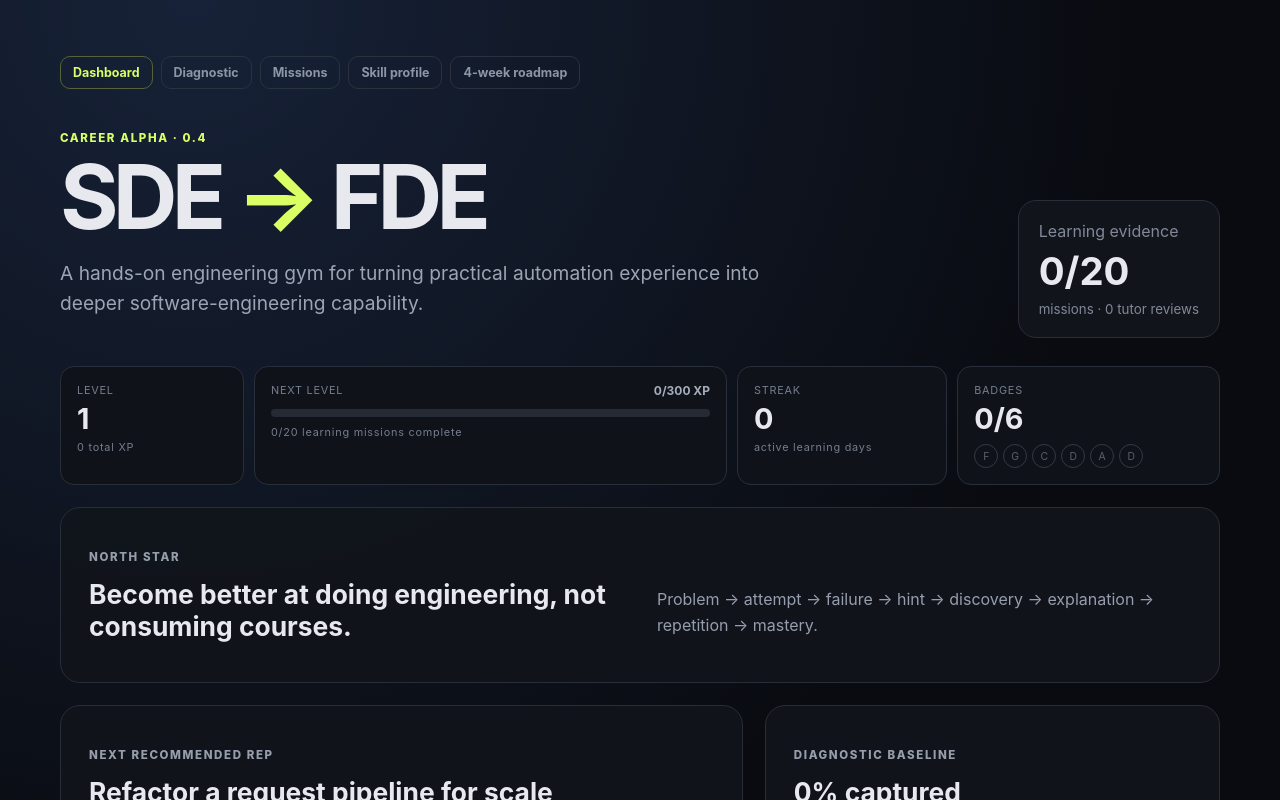
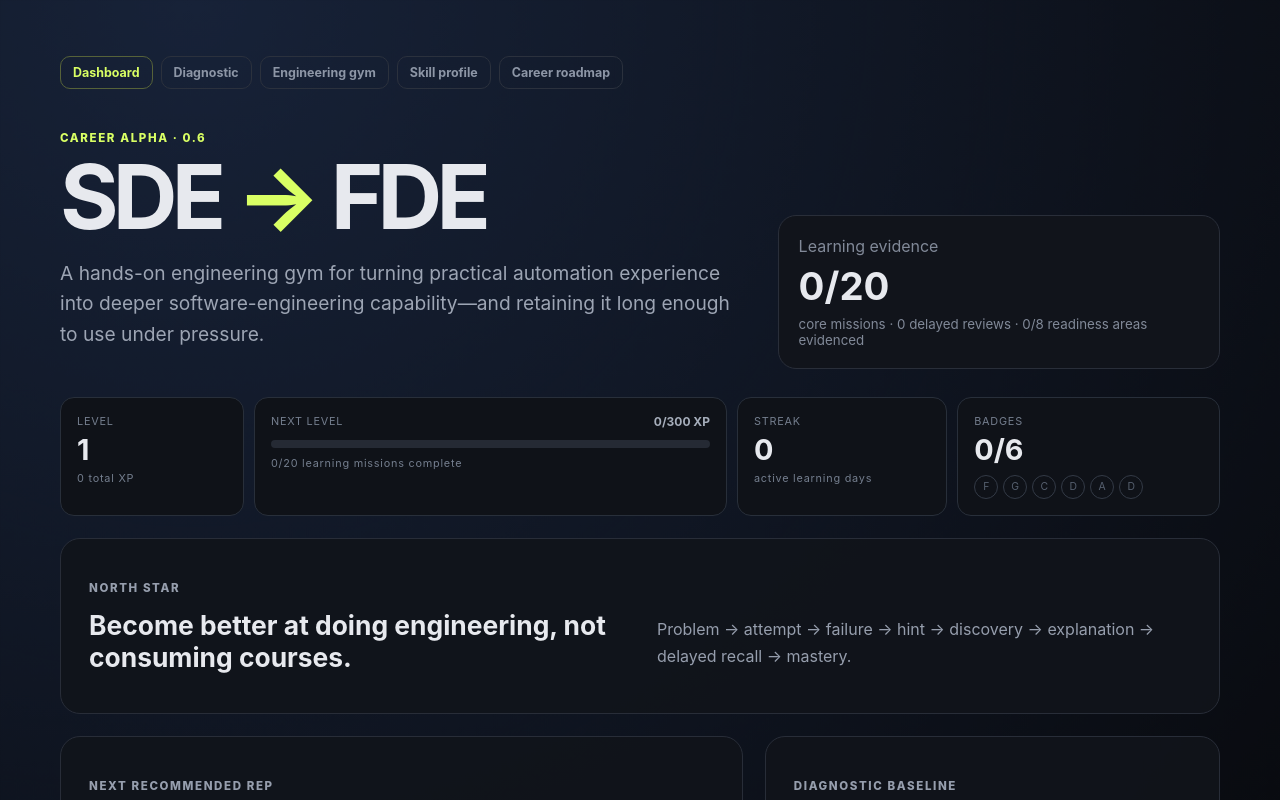
Before and after one commit to anurag216/sde-to-fde, a React (Vite) app: page / in a window 1280 px wide. Shown: the top 800 px of the page. Built offline with nearby package versions, Linux system fonts and the light colour scheme.

Commit message:
Wire boss missions retention and readiness into app

```diff
--- a/src/App.tsx
+++ b/src/App.tsx
@@ -1,4 +1,5 @@
 import { FormEvent, useMemo, useState } from 'react'
+import { CareerReadinessPanel } from './components/CareerReadinessPanel'
 import { MissionLibrary } from './components/MissionLibrary'
 import { MissionPlayer } from './components/MissionPlayer'
 import { ProgressPanel } from './components/ProgressPanel'
@@ -6,14 +7,17 @@ import { RoadmapView } from './components/RoadmapView'
 import { SkillProfileView } from './components/SkillProfileView'
 import { TrackCompass } from './components/TrackCompass'
 import { TutorPanel } from './components/TutorPanel'
+import { getAnyLearningChallenge } from './data/challengeCatalog'
 import { diagnosticChallenges } from './data/diagnostic'
-import { getLearningChallenge, learningChallenges } from './data/learningChallenges'
+import { learningChallenges } from './data/learningChallenges'
 import { skills } from './data/skills'
 import type { Challenge, CodeLanguage, CodeRunResult, LearnerState, TrackId } from './domain'
+import { runCode } from './lib/codeRunner'
 import { progressSummary } from './lib/gamification'
-import { runCode } from './lib/codeRunner'
 import { buildSkillProfile, recommendTracks } from './lib/profile'
 import { emptyState, loadState, resetState, saveState } from './lib/progress'
+import { buildCareerReadiness } from './lib/readiness'
+import { getReviewQueue } from './lib/retention'
 import { generateRoadmap } from './lib/roadmap'
 
 type View='dashboard'|'diagnostic'|'profile'|'roadmap'|'missions'|'mission'
@@ -21,33 +25,35 @@ const diagnosticIds=new Set(diagnosticChallenges.map((item)=>item.id))
 
 function App(){
   const [view,setView]=useState<View>('dashboard');const [selectedMission,setSelectedMission]=useState<string|null>(null);const [state,setState]=useState<LearnerState>(()=>loadState())
-  const profile=useMemo(()=>buildSkillProfile(state),[state]);const recommendations=useMemo(()=>recommendTracks(profile,state.trackInterest),[profile,state.trackInterest]);const roadmap=useMemo(()=>generateRoadmap(profile,state.trackInterest),[profile,state.trackInterest]);const progress=useMemo(()=>progressSummary(state),[state])
+  const profile=useMemo(()=>buildSkillProfile(state),[state]);const recommendations=useMemo(()=>recommendTracks(profile,state.trackInterest),[profile,state.trackInterest]);const roadmap=useMemo(()=>generateRoadmap(profile,state.trackInterest),[profile,state.trackInterest]);const progress=useMemo(()=>progressSummary(state),[state]);const readiness=useMemo(()=>buildCareerReadiness(state,profile),[state,profile]);const dueReviews=useMemo(()=>getReviewQueue(state),[state])
   function update(next:LearnerState){setState(next);saveState(next)}
   function restart(){resetState();setState(emptyState);setView('dashboard')}
   function updateInterest(track:TrackId,value:number){update({...state,trackInterest:{...state.trackInterest,[track]:value}})}
-  function openMission(id:string){if(!getLearningChallenge(id))return;setSelectedMission(id);setView('mission')}
+  function openMission(id:string){if(!getAnyLearningChallenge(id))return;setSelectedMission(id);setView('mission')}
   if(view==='diagnostic')return <Diagnostic state={state} onUpdate={update} onExit={()=>setView('dashboard')} onComplete={()=>setView('profile')}/>
   if(view==='profile')return <SkillProfileView profile={profile} onBack={()=>setView('dashboard')} onRoadmap={()=>setView('roadmap')}/>
   if(view==='roadmap')return <RoadmapView weeks={roadmap} onBack={()=>setView('dashboard')} onProfile={()=>setView('profile')} onOpenMission={openMission}/>
-  if(view==='missions')return <MissionLibrary state={state} onBack={()=>setView('dashboard')} onOpen={openMission}/>
-  if(view==='mission'&&selectedMission){const challenge=getLearningChallenge(selectedMission);if(challenge)return <MissionPlayer challenge={challenge} state={state} onUpdate={update} onBack={()=>setView('missions')}/>}
+  if(view==='missions')return <MissionLibrary state={state} onUpdate={update} onBack={()=>setView('dashboard')} onOpen={openMission}/>
+  if(view==='mission'&&selectedMission){const challenge=getAnyLearningChallenge(selectedMission);if(challenge)return <MissionPlayer challenge={challenge} state={state} onUpdate={update} onBack={()=>setView('missions')}/>}
 
   const diagnosticAttempts=state.attempts.filter((attempt)=>diagnosticIds.has(attempt.challengeId));const diagnosticCompletion=Math.round((diagnosticAttempts.length/diagnosticChallenges.length)*100);const evaluations=Object.values(state.tutor).reduce((sum,item)=>sum+item.evaluations.length,0)
-  const completedIds=new Set(state.missionCompletions.map((item)=>item.challengeId));const next=roadmap.flatMap((week)=>week.items).find((item)=>item.kind!=='review'&&!completedIds.has(item.id)&&getLearningChallenge(item.id))??learningChallenges.find((item)=>!completedIds.has(item.id))
+  const completedIds=new Set(state.missionCompletions.map((item)=>item.challengeId));const next=roadmap.flatMap((week)=>week.items).find((item)=>item.kind!=='review'&&!completedIds.has(item.id)&&getAnyLearningChallenge(item.id))??learningChallenges.find((item)=>!completedIds.has(item.id));const evidencedAreas=readiness.filter((area)=>area.status==='evidenced').length
   return <main className="shell">
-    <nav className="top-nav"><button className="active">Dashboard</button><button onClick={()=>setView('diagnostic')}>Diagnostic</button><button onClick={()=>setView('missions')}>Missions</button><button onClick={()=>setView('profile')}>Skill profile</button><button onClick={()=>setView('roadmap')}>4-week roadmap</button></nav>
-    <header className="hero"><div><p className="eyebrow">CAREER ALPHA · 0.4</p><h1>SDE <span>→</span> FDE</h1><p className="lede">A hands-on engineering gym for turning practical automation experience into deeper software-engineering capability.</p></div><div className="level-card"><span>Learning evidence</span><strong>{progress.completed}/{progress.total}</strong><small>missions · {evaluations} tutor reviews</small></div></header>
+    <nav className="top-nav"><button className="active">Dashboard</button><button onClick={()=>setView('diagnostic')}>Diagnostic</button><button onClick={()=>setView('missions')}>Engineering gym{dueReviews.length?` · ${dueReviews.length} due`:''}</button><button onClick={()=>setView('profile')}>Skill profile</button><button onClick={()=>setView('roadmap')}>Career roadmap</button></nav>
+    <header className="hero"><div><p className="eyebrow">CAREER ALPHA · 0.6</p><h1>SDE <span>→</span> FDE</h1><p className="lede">A hands-on engineering gym for turning practical automation experience into deeper software-engineering capability—and retaining it long enough to use under pressure.</p></div><div className="level-card"><span>Learning evidence</span><strong>{progress.completed}/{progress.total}</strong><small>core missions · {state.reviewCompletions.length} delayed reviews · {evidencedAreas}/8 readiness areas evidenced</small></div></header>
     <ProgressPanel summary={progress}/>
-    <section className="north-star card"><div><p className="eyebrow">NORTH STAR</p><h2>Become better at doing engineering, not consuming courses.</h2></div><p>Problem → attempt → failure → hint → discovery → explanation → repetition → mastery.</p></section>
+    <section className="north-star card"><div><p className="eyebrow">NORTH STAR</p><h2>Become better at doing engineering, not consuming courses.</h2></div><p>Problem → attempt → failure → hint → discovery → explanation → delayed recall → mastery.</p></section>
+    {dueReviews.length>0&&<section className="card due-review-callout"><div><p className="eyebrow">ACTIVE RECALL DUE</p><h2>{dueReviews.length} mission{dueReviews.length===1?'':'s'} need re-proving.</h2><p>Old completion does not count as retained knowledge. Re-solve with fresh evidence before continuing.</p></div><button onClick={()=>setView('missions')}>Open review queue →</button></section>}
     <section className="grid two"><article className="card mission-card"><p className="eyebrow">NEXT RECOMMENDED REP</p><h2>{next?.title??'First four-week cycle complete'}</h2><p>{next?.outcome??'Revisit your skill profile and generate the next learning cycle from new evidence.'}</p>{next&&<div className="row"><span>{next.kind} · {next.minutes??'hands-on'} min</span><button onClick={()=>openMission(next.id)}>Start mission →</button></div>}</article><article className="card"><p className="eyebrow">DIAGNOSTIC BASELINE</p><h2>{diagnosticCompletion}% captured</h2><p>The diagnostic remains separate from ongoing mission progress, so learning reps cannot accidentally inflate the baseline.</p><div className="progress"><i style={{width:`${diagnosticCompletion}%`}}/></div><div className="row"><strong>{diagnosticAttempts.length}/{diagnosticChallenges.length}</strong><button className="ghost" onClick={()=>setView('diagnostic')}>{diagnosticCompletion===100?'Review diagnostic':'Continue'}</button></div>{(diagnosticAttempts.length>0||state.missionCompletions.length>0)&&<button className="reset-link" onClick={restart}>Reset all local progress</button>}</article></section>
     <TrackCompass interest={state.trackInterest} recommendations={recommendations} onChange={updateInterest}/>
+    <CareerReadinessPanel state={state} profile={profile}/>
     <section><div className="section-heading"><div><p className="eyebrow">SKILL GRAPH</p><h2>Uneven is expected.</h2></div><p>Every number comes from stored challenge evidence. A dash means we genuinely do not know yet.</p></div><div className="skill-grid">{skills.map((skill)=>{const item=profile.find((entry)=>entry.skillId===skill.id)!;return <article className="skill" key={skill.id}><div className="skill-top"><span>{skill.target}</span><b>{item.mastery===null?'UNKNOWN':`${item.mastery}% · ${item.confidence}% conf.`}</b></div><h3>{skill.name}</h3><p>{skill.description}</p></article>})}</div></section>
   </main>
 }
 
 function Diagnostic({state,onUpdate,onExit,onComplete}:{state:LearnerState;onUpdate:(state:LearnerState)=>void;onExit:()=>void;onComplete:()=>void}){
   const index=Math.min(state.currentChallengeIndex,diagnosticChallenges.length-1);const challenge=diagnosticChallenges[index];const previous=state.attempts.find((attempt)=>attempt.challengeId===challenge.id);const language=state.languages[challenge.id]??challenge.coding?.languages[0]??'typescript';const starter=challenge.coding?.starterCode[language]??'';const answer=state.drafts[challenge.id]??previous?.answer??starter;const runs=state.codeRuns[challenge.id]??[];const [running,setRunning]=useState(false);const finished=state.currentChallengeIndex>=diagnosticChallenges.length
-  if(finished){const diagnosticAttempts=state.attempts.filter((attempt)=>diagnosticIds.has(attempt.challengeId));const objective=diagnosticAttempts.filter((attempt)=>typeof attempt.objectiveCorrect==='boolean');const correct=objective.filter((attempt)=>attempt.objectiveCorrect).length;const codeRuns=Object.values(state.codeRuns).flat().filter((run)=>diagnosticIds.has(run.challengeId));const passingRuns=codeRuns.filter((run)=>run.status==='passed').length;const tutorReviews=Object.entries(state.tutor).filter(([id])=>diagnosticIds.has(id)).reduce((sum,[,item])=>sum+item.evaluations.length,0);return <main className="shell diagnostic-shell"><button className="back" onClick={onExit}>← Dashboard</button><section className="card finish"><p className="eyebrow">BASELINE · EVIDENCE CAPTURED</p><h1>Diagnostic attempt complete.</h1><p>You completed all {diagnosticChallenges.length} alpha diagnostic challenges.</p><div className="score-row"><div><strong>{correct}/{objective.length}</strong><span>objective checks</span></div><div><strong>{passingRuns}</strong><span>passing code runs</span></div><div><strong>{tutorReviews}</strong><span>tutor evaluations</span></div></div><p className="note">Your baseline distinguishes mastery from evidence confidence and exposes exactly what evidence each skill value came from.</p><button onClick={onComplete}>Open my baseline →</button></section></main>}
+  if(finished){const diagnosticAttempts=state.attempts.filter((attempt)=>diagnosticIds.has(attempt.challengeId));const objective=diagnosticAttempts.filter((attempt)=>typeof attempt.objectiveCorrect==='boolean');const correct=objective.filter((attempt)=>attempt.objectiveCorrect).length;const codeRuns=Object.values(state.codeRuns).flat().filter((run)=>diagnosticIds.has(run.challengeId));const passingRuns=codeRuns.filter((run)=>run.status==='passed').length;const tutorReviews=Object.entries(state.tutor).filter(([id])=>diagnosticIds.has(id)).reduce((sum,[,item])=>sum+item.evaluations.length,0);return <main className="shell diagnostic-shell"><button className="back" onClick={onExit}>← Dashboard</button><section className="card finish"><p className="eyebrow">BASELINE · EVIDENCE CAPTURED</p><h1>Diagnostic attempt complete.</h1><p>You completed all {diagnosticChallenges.length} diagnostic challenges.</p><div className="score-row"><div><strong>{correct}/{objective.length}</strong><span>objective checks</span></div><div><strong>{passingRuns}</strong><span>passing code runs</span></div><div><strong>{tutorReviews}</strong><span>tutor evaluations</span></div></div><p className="note">Your baseline distinguishes mastery from evidence confidence and exposes exactly what evidence each skill value came from.</p><button onClick={onComplete}>Open my baseline →</button></section></main>}
   function setAnswer(value:string){onUpdate({...state,drafts:{...state.drafts,[challenge.id]:value}})}
   function setLanguage(nextLanguage:CodeLanguage){const currentStarter=challenge.coding?.starterCode[language];const shouldReplace=!state.drafts[challenge.id]||state.drafts[challenge.id]===currentStarter;onUpdate({...state,languages:{...state.languages,[challenge.id]:nextLanguage},drafts:shouldReplace&&challenge.coding?{...state.drafts,[challenge.id]:challenge.coding.starterCode[nextLanguage]}:state.drafts})}
   async function execute(){if(!challenge.coding||!answer.trim())return;setRunning(true);const result=await runCode(challenge,language,answer);onUpdate({...state,codeRuns:{...state.codeRuns,[challenge.id]:[...runs,result]}});setRunning(false)}
```
